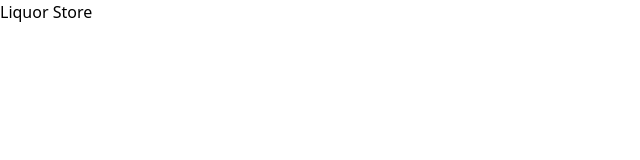
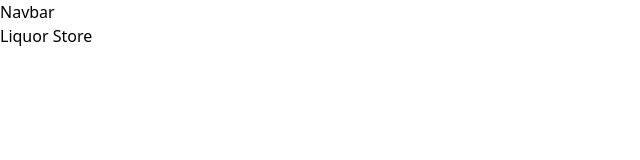
Before and after one commit to JoshMusira/liquor-store, a React (Vite) app in the folder client/: page / in a window 1280 px wide. Shown: the top 160 px of the page, without its empty margins (0-640 px from the left). Built offline with nearby package versions, Linux system fonts and the light colour scheme.

Commit message:
create layout

```diff
--- a/client/src/App.jsx
+++ b/client/src/App.jsx
@@ -1,9 +1,11 @@
 import './App.css'
+import { Navbar } from './exports/exports'
 
 function App() {
 
   return (
     <>
+      <Navbar />
       <h1 className='text-3xl font-bold underline'>Liquor Store</h1>
     </>
   )
--- /dev/null
+++ b/client/src/components/Navbar.jsx
@@ -0,0 +1,8 @@
+
+const Navbar = () => {
+    return (
+        <div>Navbar</div>
+    )
+}
+
+export default Navbar
--- /dev/null
+++ b/client/src/exports/exports.js
@@ -0,0 +1 @@
+export { default as Navbar } from "../components/Navbar"
```
